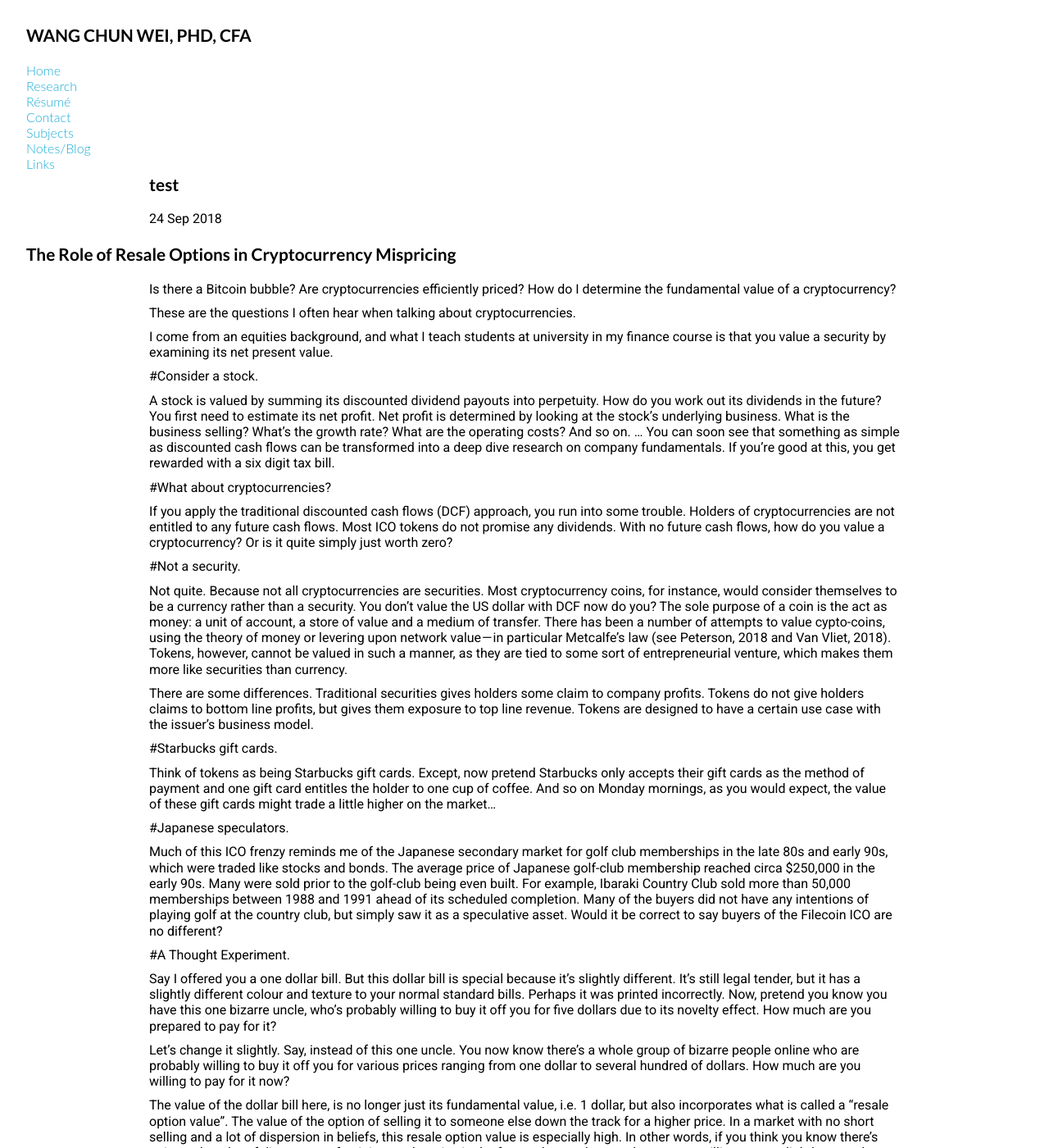
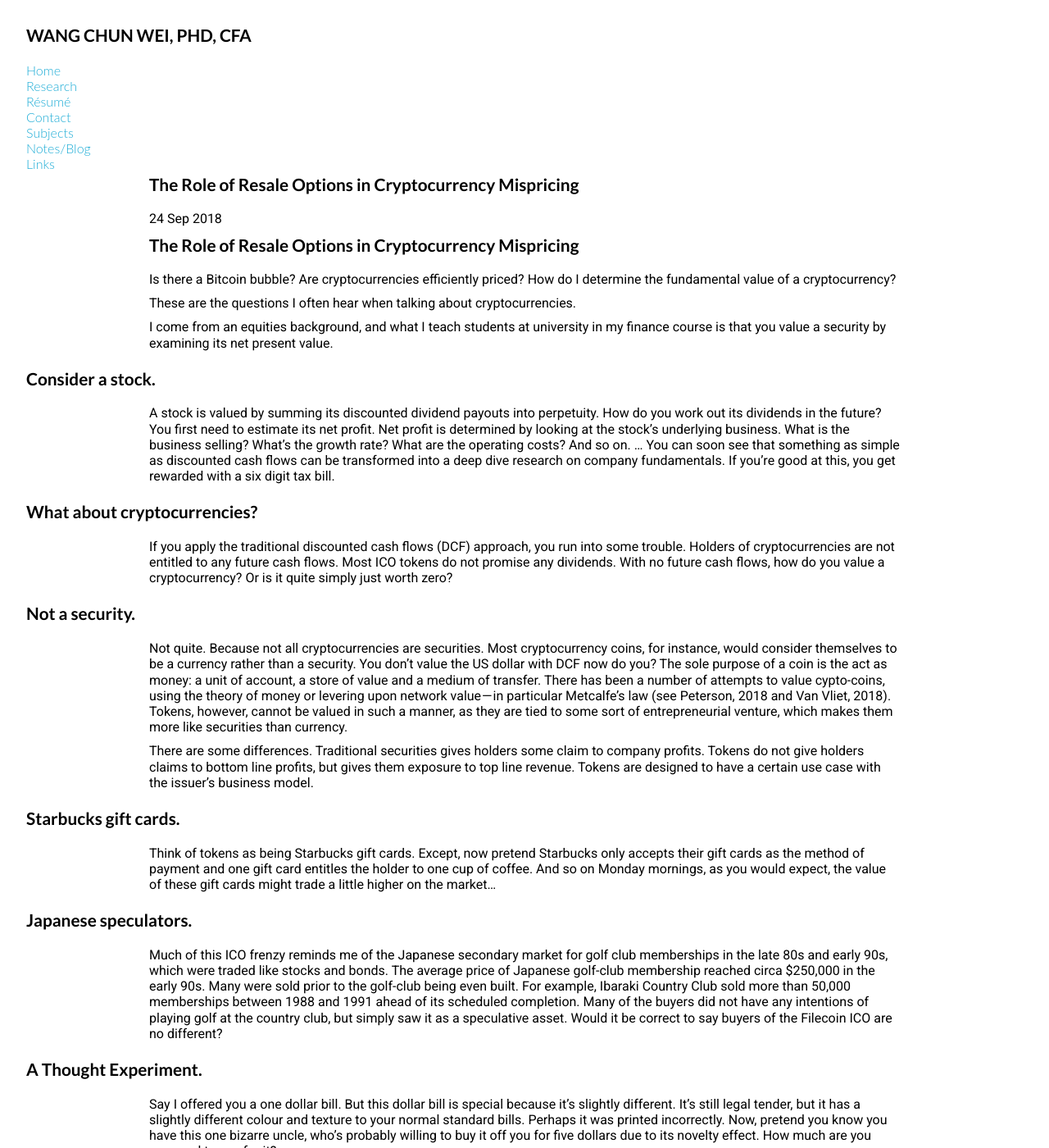
Before and after one commit to weiwangchun/weiwangchun.github.io, a Jekyll site: the page built from _posts/2018-01-28-title-test.md, in a window 1280 px wide and 1400 px high. Shown: the whole window at 82% size. Built offline with Jekyll 4.4.1, drawn with Linux system fonts in a browser that asks for light colours; some of the changed text lies outside the part shown.

Commit message:
Update 2018-01-28-title-test.md

```diff
--- a/_posts/2018-01-28-title-test.md
+++ b/_posts/2018-01-28-title-test.md
@@ -1,10 +1,10 @@
 ---
 layout: post
-title: "test"
+title: "The Role of Resale Options in Cryptocurrency Mispricing"
 date: 2018-09-24
 ---
 
-### The Role of Resale Options in Cryptocurrency Mispricing
+# The Role of Resale Options in Cryptocurrency Mispricing
 
 Is there a Bitcoin bubble? Are cryptocurrencies efficiently priced? How do I determine the fundamental value of a cryptocurrency?
 
@@ -12,29 +12,29 @@ These are the questions I often hear when talking about cryptocurrencies.
 
 I come from an equities background, and what I teach students at university in my finance course is that you value a security by examining its net present value.
 
-#Consider a stock.
+### Consider a stock.
 
 A stock is valued by summing its discounted dividend payouts into perpetuity. How do you work out its dividends in the future? You first need to estimate its net profit. Net profit is determined by looking at the stock’s underlying business. What is the business selling? What’s the growth rate? What are the operating costs? And so on. … You can soon see that something as simple as discounted cash flows can be transformed into a deep dive research on company fundamentals. If you’re good at this, you get rewarded with a six digit tax bill.
 
-#What about cryptocurrencies?
+### What about cryptocurrencies?
 
 If you apply the traditional discounted cash flows (DCF) approach, you run into some trouble. Holders of cryptocurrencies are not entitled to any future cash flows. Most ICO tokens do not promise any dividends. With no future cash flows, how do you value a cryptocurrency? Or is it quite simply just worth zero?
 
-#Not a security.
+### Not a security.
 
 Not quite. Because not all cryptocurrencies are securities. Most cryptocurrency coins, for instance, would consider themselves to be a currency rather than a security. You don’t value the US dollar with DCF now do you? The sole purpose of a coin is the act as money: a unit of account, a store of value and a medium of transfer. There has been a number of attempts to value cypto-coins, using the theory of money or levering upon network value — in particular Metcalfe’s law (see Peterson, 2018 and Van Vliet, 2018). Tokens, however, cannot be valued in such a manner, as they are tied to some sort of entrepreneurial venture, which makes them more like securities than currency.
 
 There are some differences. Traditional securities gives holders some claim to company profits. Tokens do not give holders claims to bottom line profits, but gives them exposure to top line revenue. Tokens are designed to have a certain use case with the issuer’s business model.
 
-#Starbucks gift cards.
+### Starbucks gift cards.
 
 Think of tokens as being Starbucks gift cards. Except, now pretend Starbucks only accepts their gift cards as the method of payment and one gift card entitles the holder to one cup of coffee. And so on Monday mornings, as you would expect, the value of these gift cards might trade a little higher on the market…
 
-#Japanese speculators.
+### Japanese speculators.
 
 Much of this ICO frenzy reminds me of the Japanese secondary market for golf club memberships in the late 80s and early 90s, which were traded like stocks and bonds. The average price of Japanese golf-club membership reached circa $250,000 in the early 90s. Many were sold prior to the golf-club being even built. For example, Ibaraki Country Club sold more than 50,000 memberships between 1988 and 1991 ahead of its scheduled completion. Many of the buyers did not have any intentions of playing golf at the country club, but simply saw it as a speculative asset. Would it be correct to say buyers of the Filecoin ICO are no different?
 
-#A Thought Experiment.
+### A Thought Experiment.
 
 Say I offered you a one dollar bill. But this dollar bill is special because it’s slightly different. It’s still legal tender, but it has a slightly different colour and texture to your normal standard bills. Perhaps it was printed incorrectly. Now, pretend you know you have this one bizarre uncle, who’s probably willing to buy it off you for five dollars due to its novelty effect. How much are you prepared to pay for it?
 
@@ -44,7 +44,7 @@ The value of the dollar bill here, is no longer just its fundamental value, i.e.
 
 The resale option hypothesis was first explained in Schienkman and Xiong’s (2003) paper “Overconfidence and Speculative Bubbles” in the Journal of Political Economy. It has since been used to describe equity market mispricings (Cheng, Lung and Wang, 2009, Journal of Financial and Quantitative Analysis) and out-of-the-money Chinese warrants (Xiong and Yu, 2011, American Economic Review).
 
-#Preparing to pay a little more.
+### Preparing to pay a little more.
 
 Are cryptocurrency holders willing to pay that little bit more in the hope that one day they can sell it for a higher price to some random person with an optimistic view?
 
@@ -52,7 +52,7 @@ The more uncertain the information, the more divergent the opinion. The more div
 
 I find strong empirical evidence in favour of the resale option hypothesis in cryptocurrency markets, i.e. resale option characteristics drive prices.
 
-#The Backtest.
+### The Backtest.
 
 If a cryptocurrency demonstrates strong resale option characteristics, what does that mean about its future returns?
 
```
Also changed, not shown: other parts of _posts/2018-01-28-title-test.md (+1 -2 lines).
